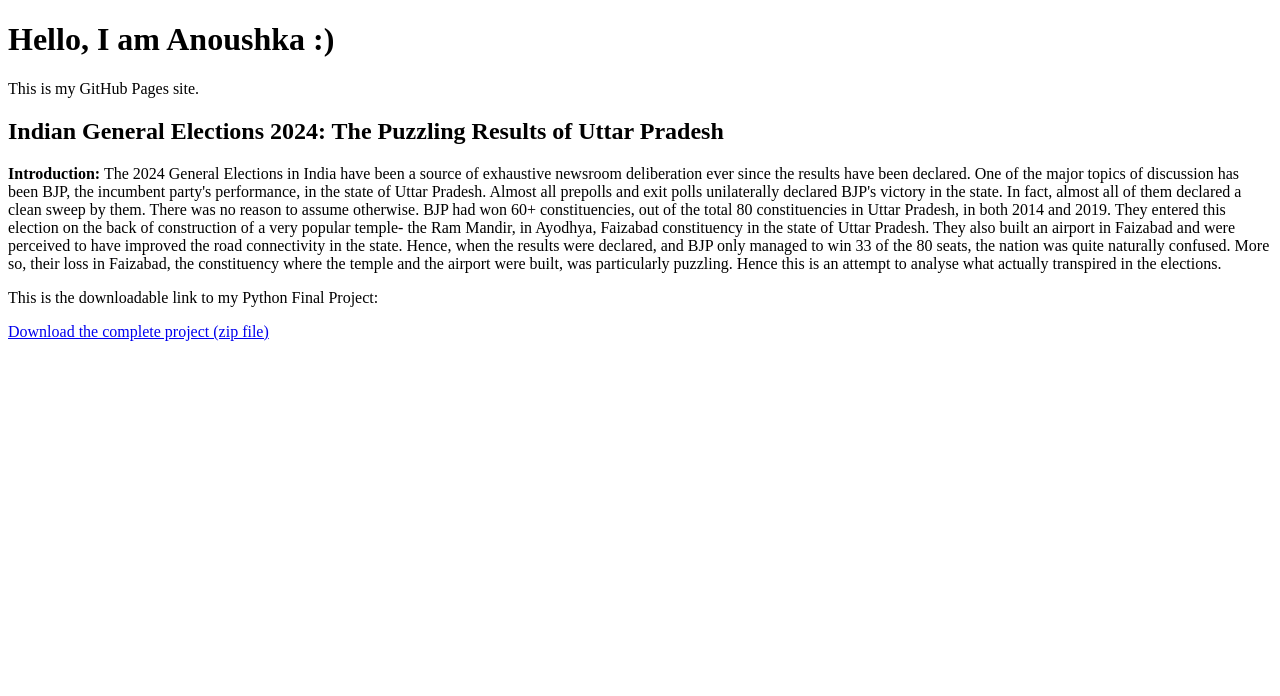
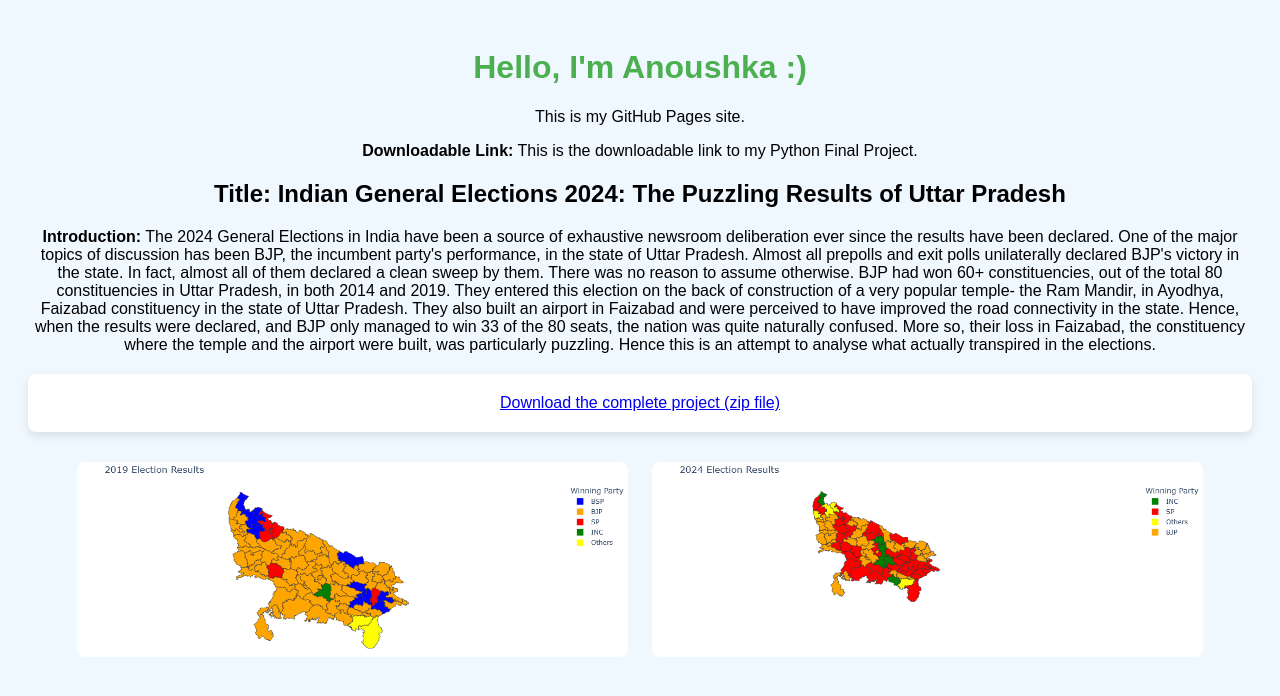
Before and after one commit to Anoushka5050/Anoushka5050.github.io, a plain HTML site: page index.html in a window 1280 px wide. Drawn offline with Linux system fonts and the light colour scheme.

Commit message:
Update index.html

```diff
--- a/index.html
+++ b/index.html
@@ -2,19 +2,50 @@
 <html>
 <head>
     <title>Welcome to My GitHub Page</title>
+    <style>
+        body {
+            background-color: #f0f8ff;
+            font-family: Arial, sans-serif;
+            text-align: center;
+            padding: 20px;
+        }
+        h1 {
+            color: #4CAF50;
+        }
+        .content {
+            background-color: white;
+            border-radius: 8px;
+            padding: 20px;
+            box-shadow: 0 4px 8px rgba(0, 0, 0, 0.1);
+            margin-top: 20px;
+        }
+        .image-container {
+            margin-top: 20px;
+            text-align: center;
+        }
+        .image-container img {
+            width: 45%;
+            margin: 10px;
+            border-radius: 8px;
+        }
+    </style>
 </head>
 <body>
-    <h1>Hello, I am Anoushka :)</h1>
+    <h1>Hello, I'm Anoushka :)</h1>
     <p>This is my GitHub Pages site.</p>
-
-    <h2>Indian General Elections 2024: The Puzzling Results of Uttar Pradesh</h2>
-
+    <p><strong>Downloadable Link:</strong> This is the downloadable link to my Python Final Project.</p>
+    <h2>Title: Indian General Elections 2024: The Puzzling Results of Uttar Pradesh</h2>
     <p><strong>Introduction:</strong> The 2024 General Elections in India have been a source of exhaustive newsroom deliberation ever since the results have been declared. One of the major topics of discussion has been BJP, the incumbent party's performance, in the state of Uttar Pradesh. Almost all prepolls and exit polls unilaterally declared BJP's victory in the state. In fact, almost all of them declared a clean sweep by them. There was no reason to assume otherwise. BJP had won 60+ constituencies, out of the total 80 constituencies in Uttar Pradesh, in both 2014 and 2019. They entered this election on the back of construction of a very popular temple- the Ram Mandir, in Ayodhya, Faizabad constituency in the state of Uttar Pradesh. They also built an airport in Faizabad and were perceived to have improved the road connectivity in the state. Hence, when the results were declared, and BJP only managed to win 33 of the 80 seats, the nation was quite naturally confused. More so, their loss in Faizabad, the constituency where the temple and the airport were built, was particularly puzzling. Hence this is an attempt to analyse what actually transpired in the elections.</p>
 
-    <!-- Add the download link inside the body -->
-    <p>This is the downloadable link to my Python Final Project:</p>
-    <a href="https://github.com/Anoushka5050/Python-hw/releases/download/pythonproject/Final.Project.Complete.zip.zip" target="_blank">
-        Download the complete project (zip file)
-    </a>
+    <div class="content">
+        <a href="https://github.com/Anoushka5050/Python-hw/releases/download/pythonproject/Final.Project.Complete.zip.zip" target="_blank">
+            Download the complete project (zip file)
+        </a>
+    </div>
+
+    <div class="image-container">
+        <img src="https://github.com/Anoushka5050/Anoushka5050.github.io/blob/main/newplot.png?raw=true" alt="First Project Image">
+        <img src="https://github.com/Anoushka5050/Anoushka5050.github.io/blob/main/newplot%20(1).png?raw=true" alt="Second Project Image">
+    </div>
 </body>
 </html>
```
